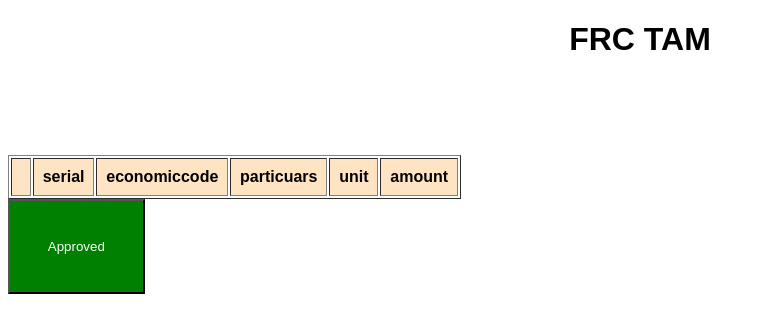
After one commit to ANIKFRCBD/IPSAISL5, a Django app: a page that uses IPSAISL5/Templates/tam.html in a window 1280 px wide. The commit adds this page. Shown: the top 333 px of the page, without its empty margins (0-764 px from the left). Run offline with Django 4.2, Linux system fonts and the light colour scheme; lists and menus that the app fills with data are empty.

Commit message:
anik Mallicked completed the transaction processing module

```diff
--- /dev/null
+++ b/IPSAISL5/DATASOURCE/Final_TRM.csv
@@ -0,0 +1,5 @@
+serial,economiccode,particuars,unit,amount
+,11111,Payable by individuals,,
+1.0,11,Revenue,1.0,10000.0
+1.0,11111,Capital,5.0,10000.0
+2.0,11111,Payable by individuals,5.0,10000.0
--- a/IPSAISL5/DATASOURCE/tobeapprovedlist.csv
+++ b/IPSAISL5/DATASOURCE/tobeapprovedlist.csv
@@ -1,29 +1 @@
-,serial,economiccode,particuars,unit,amount
-0,,,Payable by general government,,
-1,,,Payable by general government,,
-2,,,Payable by individuals,,
-3,,,Income tax payable by companies,,
-4,,,Income tax payable by companies,,
-5,,,Income tax payable by companies,,
-6,,,Income tax payable by companies,,
-7,,,Income tax payable by companies,,
-8,,,Income tax payable by companies,,
-9,,,Income tax payable by companies,,
-10,,,Income tax payable by companies,,
-11,,,Income tax payable by companies,,
-12,,11111.0,Income tax payable by individuals,,
-13,,11111.0,,,
-14,,11111.0,,,
-15,,11111.0,,,
-16,1.0,11111.0,Payable by corporations and other enterprises,1.0,10.0
-17,1.0,1.0,Revenue,1.0,10.0
-18,1.0,1.0,Payable by individuals,1.0,10.0
-19,1.0,1.0,From residents,1.0,10.0
-20,1.0,1.0,From residents,1.0,10.0
-21,1.0,1.0,From residents,1.0,10.0
-22,1.0,1.0,From residents,1.0,10.0
-23,1.0,1.0,From residents,1.0,10.0
-24,,11.0,Rail signal and inter-locking equipment,,
-25,,11.0,Rail signal and inter-locking equipment,,
-26,,11.0,Rail signal and inter-locking equipment,,
-27,1.0,11111.0,Income tax payable by individuals,,
+serial,economiccode,particuars,unit,amount
--- a/IPSAISL5/IPSAISL5/urls.py
+++ b/IPSAISL5/IPSAISL5/urls.py
@@ -19,7 +19,8 @@ from django.urls import path,include
 from TRM import views as tr
 
 urlpatterns = [
-    path('',tr.trmpage,name="TRM"),
+    path('',tr.trmpage,name="homepage"),
     path("__debug__/", include("debug_toolbar.urls"),),
-    path("TRM",include("TRM.urls"),)
+    path("TRM",include("TRM.urls"),),
+    path('TAM',include("TAM.urls"),)
 ]
--- /dev/null
+++ b/IPSAISL5/TAM/urls.py
@@ -0,0 +1,8 @@
+from django.contrib import admin
+from django.urls import path,include
+from TAM import views as tam
+
+urlpatterns = [
+    path('tam/',tam.tampage,name="tam"),
+    path('tamapprover/',tam.tam_list_approver,name="tamapprover"),
+]
--- a/IPSAISL5/TAM/views.py
+++ b/IPSAISL5/TAM/views.py
@@ -3,15 +3,24 @@ import pandas as pd
 from django.http import request,HttpResponse
 from pathlib import Path
 import numpy as np
-from .forms import trmform
 
 # Create your views here.
 source='DATASOURCE/BACS.csv'
 transaction_list_for_approval='DATASOURCE/TRM_P.csv'
 to_be_approved_list='DATASOURCE/tobeapprovedlist.csv'
 TRM='DATASOURCE/TRM.csv'
+Final_TRM='DATASOURCE/Final_TRM.csv'
 
-def approver(request):
+def tampage(request):
+    approve=to_be_approved_list
+    tam_list=pd.read_csv(approve)
+    contex={"tam_list":tam_list.to_html()}
+    return render(request,"tam.html",contex)
+def tam_list_approver(request):
     to_be_approved_transaction=pd.read_csv(to_be_approved_list)
-    to_be_approved_transaction.to_csv(TRM,index=False)
-    return HttpResponse("Done")
+    old_TRM_final=pd.read_csv(Final_TRM)
+    new_final_trm=pd.concat([old_TRM_final,to_be_approved_transaction])
+    new_final_trm.to_csv(Final_TRM,index=False)
+    to_be_approved_transaction.drop(to_be_approved_transaction.index,inplace=True)
+    to_be_approved_transaction.to_csv(to_be_approved_list,index=False)
+    return redirect("tam")
--- a/IPSAISL5/TRM/urls.py
+++ b/IPSAISL5/TRM/urls.py
@@ -4,5 +4,5 @@ from . import views as TRM
 urlpatterns = [
 
     path('dataproceecing',TRM.trmpage,name="processing"),
-    path('approval', TRM.trm_list_approver,name='approval'),
+    path('approval', TRM.trm_list_approver,name='trmapproval'),
 ]
--- a/IPSAISL5/TRM/views.py
+++ b/IPSAISL5/TRM/views.py
@@ -49,5 +49,7 @@ def trmlister(transaction_list_for_approval):
 
 def trm_list_approver(request):
    to_be_approved_list=pd.read_csv(transaction_list_for_approval)
-   to_be_approved_list.to_csv('DATASOURCE/tobeapprovedlist.csv')
-   return redirect("TRM")
+   to_be_approved_list.to_csv('DATASOURCE/tobeapprovedlist.csv',index=False)
+   to_be_approved_list.drop(to_be_approved_list.index,inplace=True)
+   to_be_approved_list.to_csv(transaction_list_for_approval,index=False)
+   return redirect("homepage")
--- /dev/null
+++ b/IPSAISL5/Templates/tam.html
@@ -0,0 +1,43 @@
+{% load static %}
+<!DOCTYPE html>
+<html>
+<head>
+    <title>TAM-IPSAISL5</title>
+    <style>
+        body {
+            font-family: Arial, sans-serif;
+        }
+        table{
+          align-items: center;
+        }
+        th{
+          padding: 1ch;
+          background-color: bisque;
+        }
+        button{
+          padding: 1cm ;
+        }
+        .trm_list{
+        padding: 1in;
+        border: 1ch;
+        }
+    </style>
+    <script src="https://code.jquery.com/jquery-3.6.3.min.js"></script>
+</head>
+<body>
+  <h1 style="text-align: center;"> FRC TAM </h1>
+
+    <div class="Table">
+    <table>
+      <tbody>
+      <div class="trm_list" style="text-align: center; padding: 1cm;">
+        <table>
+        {{ tam_list | safe }}
+        <form method='GET'action="{% url 'tamapprover' %}">
+        <button style="background-color: green; color: white;"> Approved</button>
+      </form>
+      </table>
+      </div>
+  </div>
+</body>
+</html>
```
Also changed, not shown: IPSAISL5/DATASOURCE/TRM.csv (added, +29 -0 lines), IPSAISL5/DATASOURCE/TRM_P.csv (+0 -28 lines), IPSAISL5/Templates/trm.html (+6 -1 lines).
